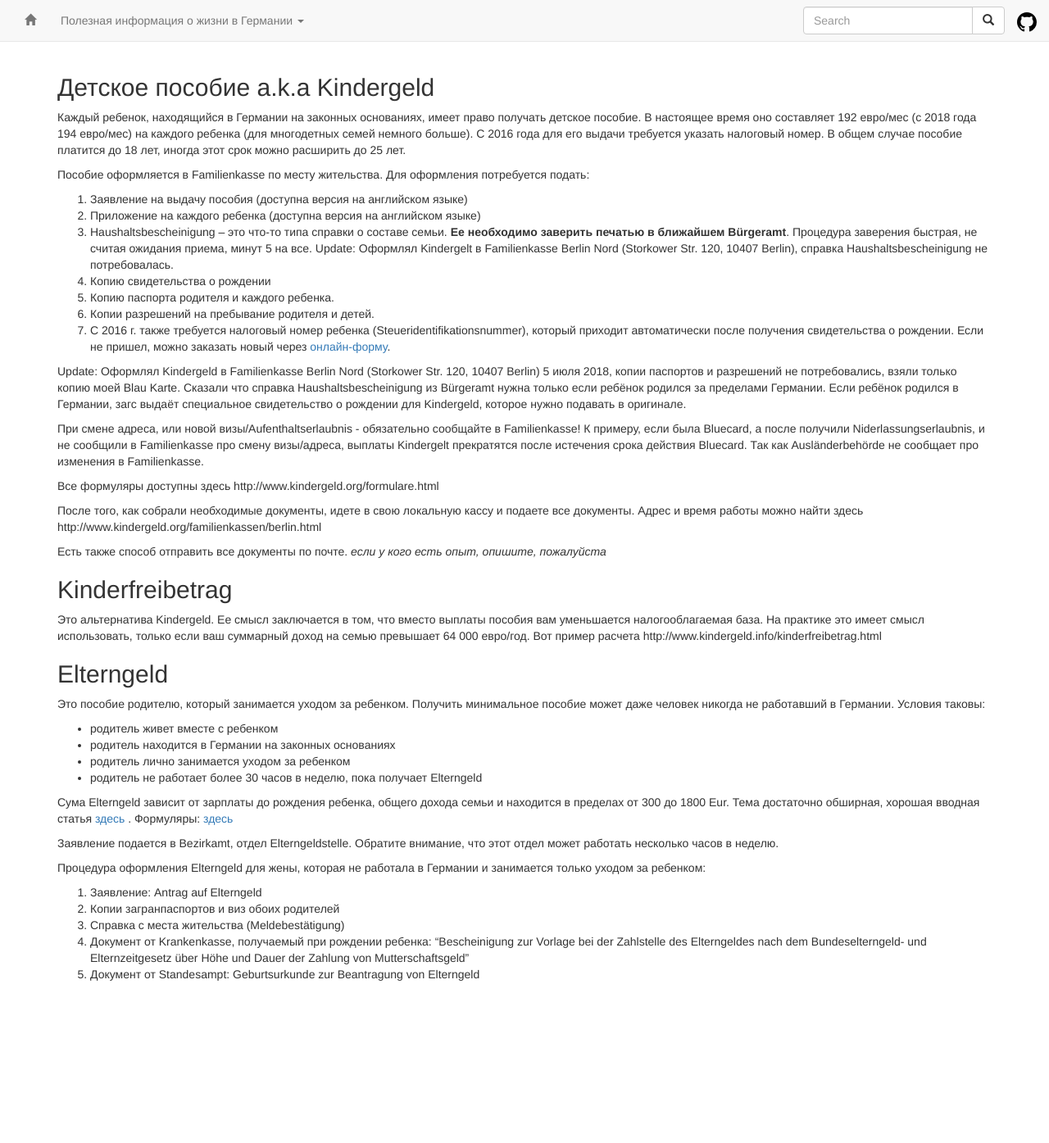
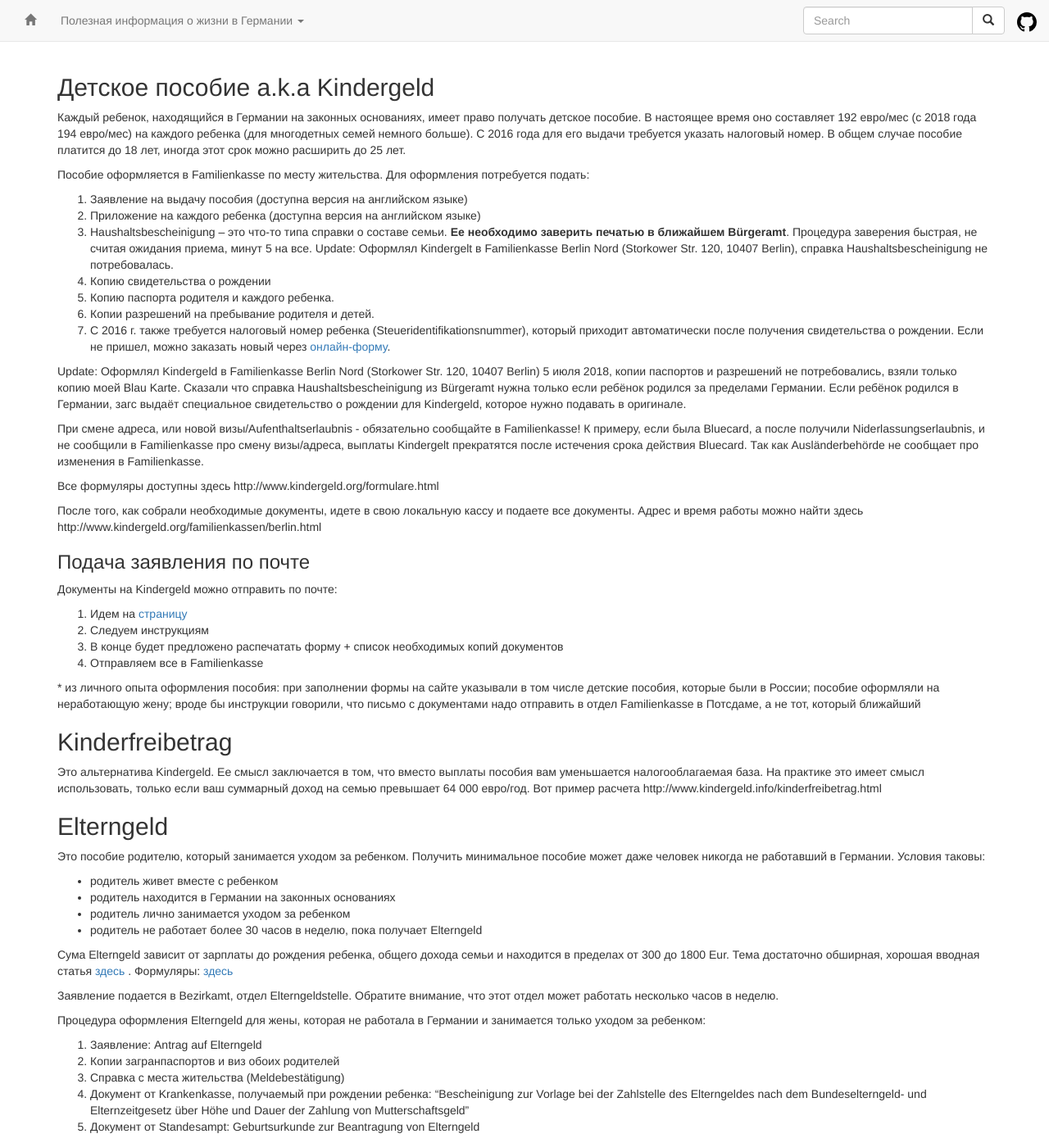
Before and after one commit to ru-de/faq, a Jekyll site: the page built from pages/Детские пособия.md, in a window 1280 px wide and 1395 px high. Shown: the whole window at 82% size. Built offline with Jekyll 4.4.1, drawn with Linux system fonts in a browser that asks for light colours; nearby versions of some CDN libraries.

Commit message:
Travis #901: sync github pages

```diff
--- a/pages/Детские пособия.md
+++ b/pages/Детские пособия.md
@@ -32,7 +32,15 @@ Update: Оформлял Kindergeld в Familienkasse Berlin Nord (Storkower Str.
 После того, как собрали необходимые документы, идете в свою локальную кассу и подаете все документы.
 Адрес и время работы можно найти здесь http://www.kindergeld.org/familienkassen/berlin.html
 
-Есть также способ отправить все документы по почте. _если у кого есть опыт, опишите, пожалуйста_
+### Подача заявления по почте
+
+Документы на Kindergeld можно отправить по почте:
+1. Идем на [страницу](https://www.arbeitsagentur.de/familie-und-kinder/kindergeld)
+1. Следуем инструкциям
+1. В конце будет предложено распечатать форму + список необходимых копий документов
+1. Отправляем все в Familienkasse
+
+\* из личного опыта оформления пособия: при заполнении формы на сайте указывали в том числе детские пособия, которые были в России; пособие оформляли на неработающую жену; вроде бы инструкции говорили, что письмо с документами надо отправить в отдел Familienkasse в Потсдаме, а не тот, который ближайший
 
 ## Kinderfreibetrag
 Это альтернатива Kindergeld. Еe смысл заключается в том, что вместо выплаты пособия вам уменьшается налогооблагаемая база.
```
Also changed, not shown: pages/Авто.md (+1 -1 lines), pages/Приглашение.md (+1 -1 lines).
